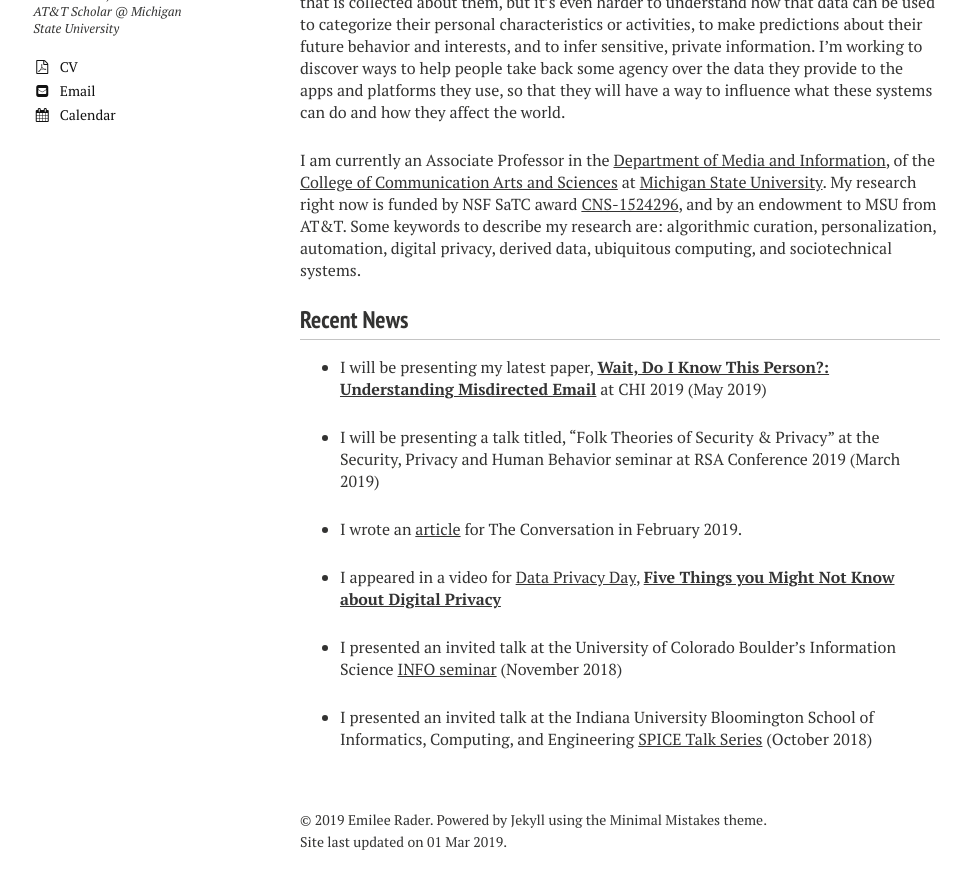
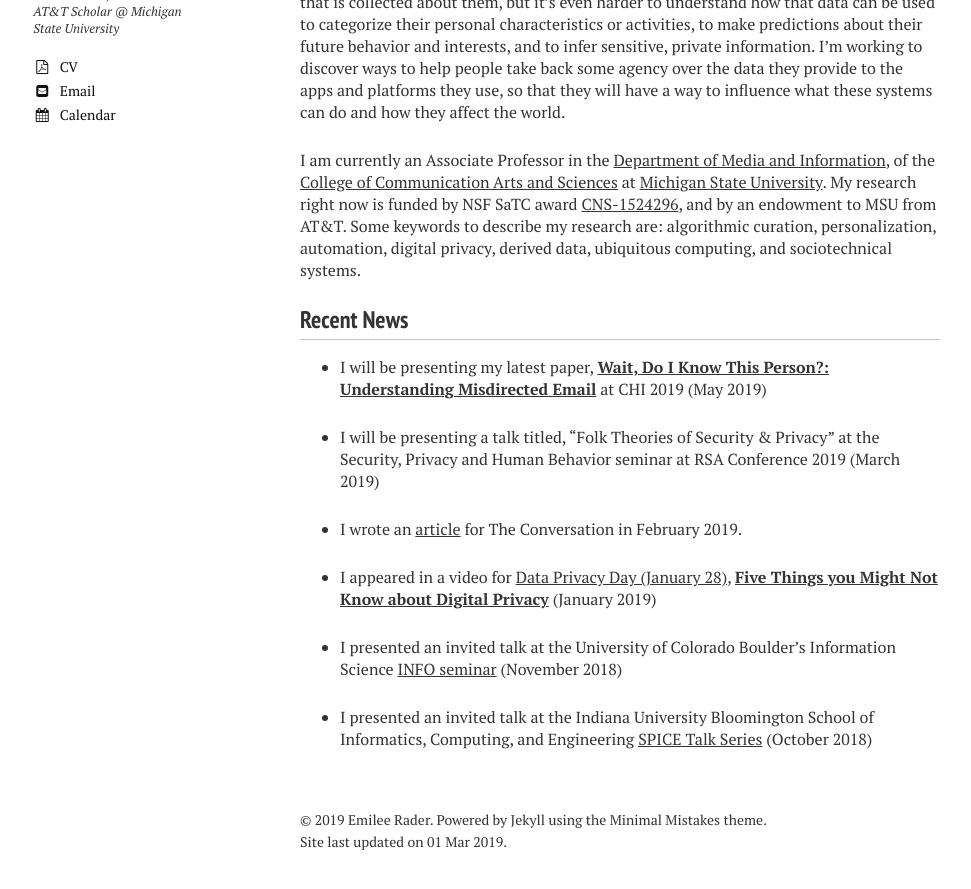
Before and after one commit to bierdoctor/bierdoctor.github.io, a Jekyll site: the page built from index.md, in a window 1280 px wide and 900 px high, scrolled down 605 px. Shown: the top 889 px of the window, without its empty margins (20-991 px from the left). Built offline with Jekyll 4.4.1, drawn with Linux system fonts in a browser that asks for light colours; nearby versions of some CDN libraries.

Commit message:
small update to recent news section

```diff
--- a/index.md
+++ b/index.md
@@ -20,7 +20,7 @@
 
 - I wrote an [article](http://theconversation.com/most-americans-dont-realize-what-companies-can-predict-from-their-data-110760) for The Conversation in February 2019.
 
-- I appeared in a video for [Data Privacy Day](https://en.wikipedia.org/wiki/Data_Privacy_Day), [**Five Things you Might Not Know about Digital Privacy**](https://www.youtube.com/watch?v=Npv6z6-MjLw)
+- I appeared in a video for [Data Privacy Day (January 28)](https://en.wikipedia.org/wiki/Data_Privacy_Day), [**Five Things you Might Not Know about Digital Privacy**](https://www.youtube.com/watch?v=Npv6z6-MjLw) (January 2019)
 
 - I presented an invited talk at the University of Colorado Boulder's Information Science [INFO seminar](https://calendar.colorado.edu/event/info_seminar_emilee_rader_implications_of_beliefs_about_derived_personal_data) (November 2018)
 
```
